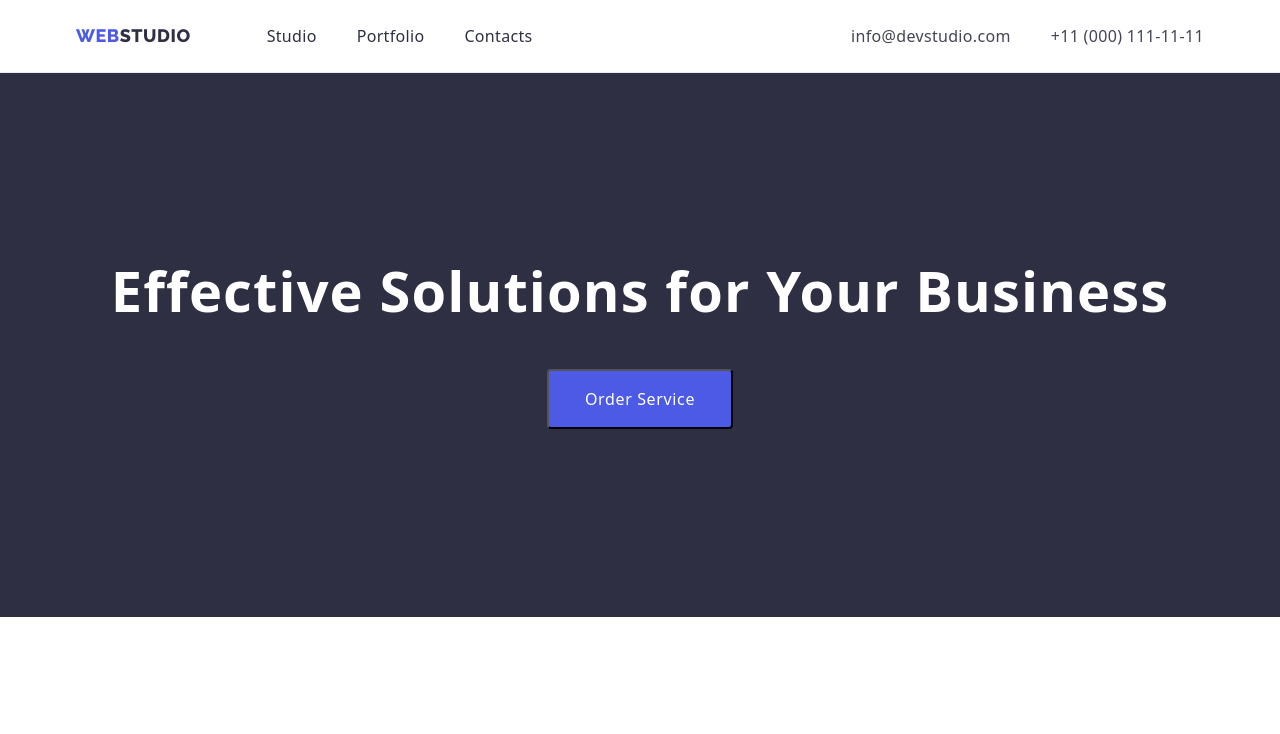
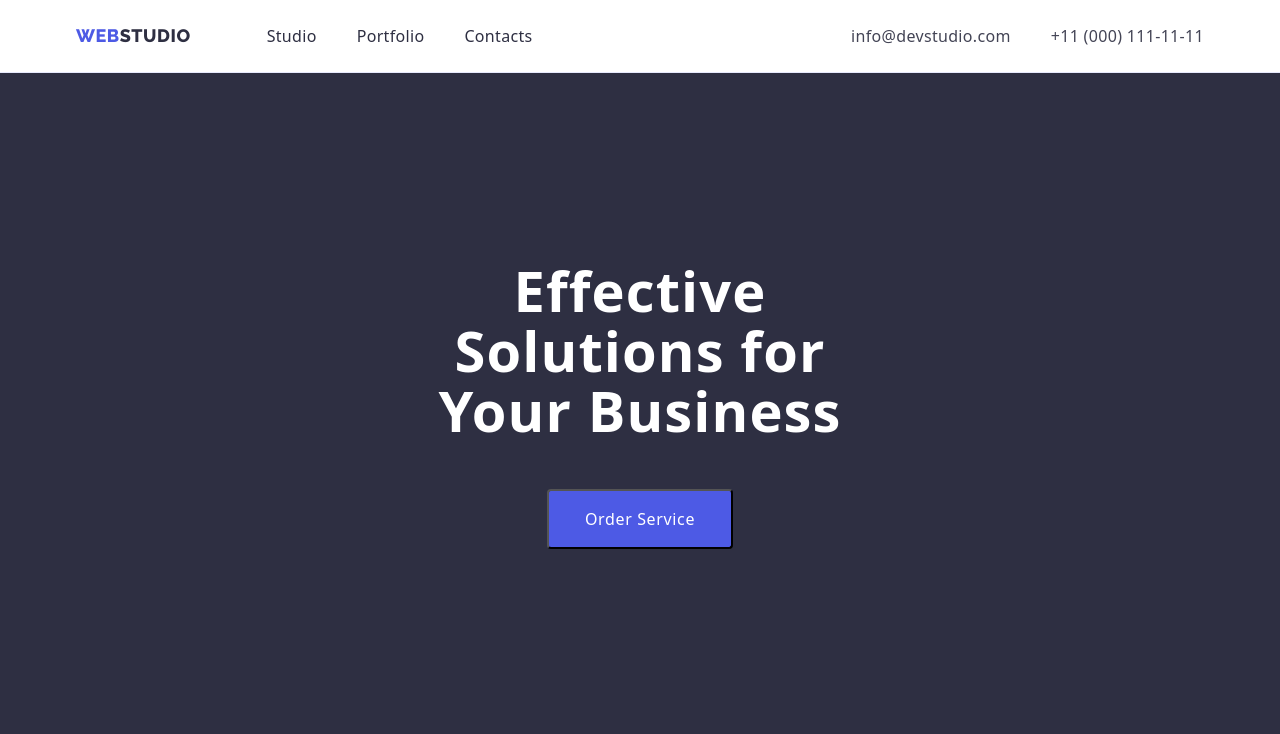
Before and after one commit to DarriaGl/goit-markup-hw-03, a plain HTML site: page index.html in a window 1280 px wide. Shown: the top 734 px of the page. Drawn offline with nearby package versions, Linux system fonts and the light colour scheme.

Commit message:
Update styles.css

```diff
--- a/css/styles.css
+++ b/css/styles.css
@@ -152,6 +152,8 @@ h3.head-of-service {
   text-align: center;
   letter-spacing: 0.02em;
   color: var(--white-option);
+  max-width: 520px;
+  margin: 0 auto;
   margin-bottom: 48px;
 }
 .second-head {
@@ -162,11 +164,13 @@ h3.head-of-service {
   letter-spacing: 0.02em;
   color: var(--common-color);
   margin-bottom: 72px;
+  text-align: center;
 }
 .main-sectn {
   background: var(--common-color);
   padding-top: 188px;
   padding-bottom: 188px;
+  text-align: center;
 }
 .prh-main {
   font-size: 16px;
```
